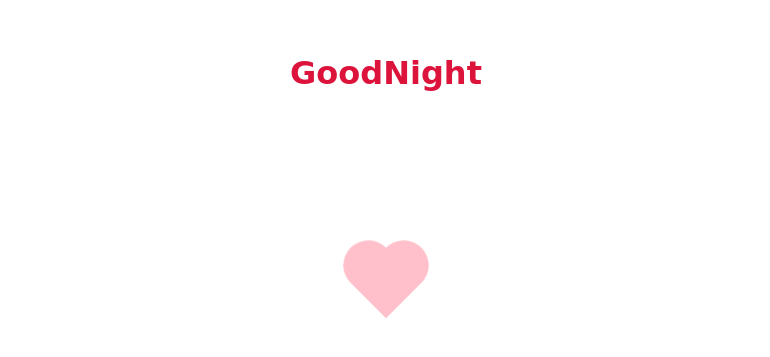
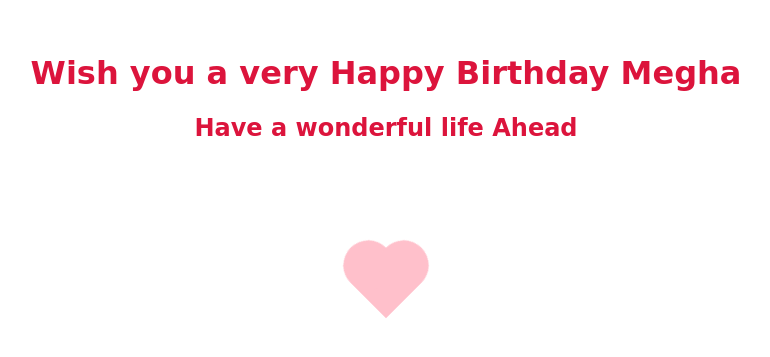
Before and after one commit to Akhilesh-tech147/heart, a plain HTML site: page index.html in a window 1280 px wide. Shown: the part 117-474 px from the top of the page, without its empty margins (254-1024 px from the left). Drawn offline with Linux system fonts and the light colour scheme.

Commit message:
Update index.html

```diff
--- a/index.html
+++ b/index.html
@@ -74,8 +74,16 @@
         font-family: cursive;
         color: crimson;
     }
+    h2{
+         text-align: center;
+        position: relative;
+        top: 150px;
+        font-family: cursive;
+        color: crimson;
+    }
 </style>
 <div class="back">
-    <h1>GoodNight</h1>
+    <h1>Wish you a very Happy Birthday Megha </h1>
+    <h2>Have a wonderful life Ahead</h2>
 </div>
 <div class="heart"></div>
```
